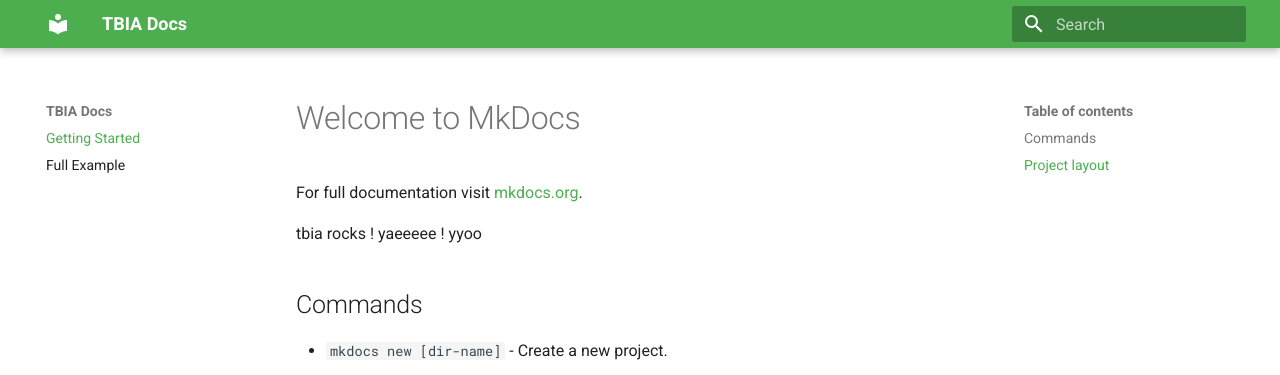
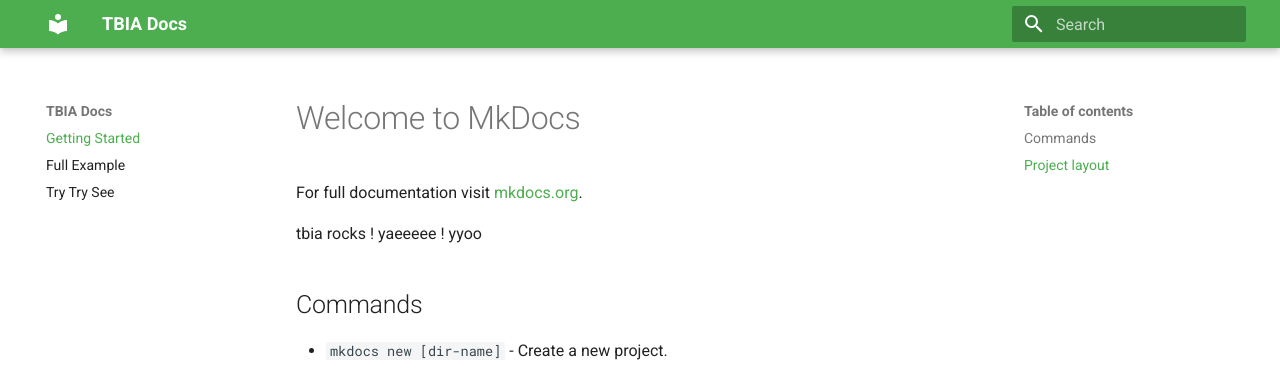
Before and after one commit to jerome-cjko/try-docs, an MkDocs documentation site: the page built from docs/index.md, in a window 1280 px wide. Shown: the top 375 px of the page. Built offline with MkDocs 1.6.1 and Material for MkDocs 9.7.7, drawn with Linux system fonts in a browser that asks for light colours.

Commit message:
Update mkdocs.yml

```diff
--- a/mkdocs.yml
+++ b/mkdocs.yml
@@ -2,6 +2,7 @@
 nav:
   - Getting Started: index.md
   - Full Example: example.md
+  - Try Try See: trytrysee.md
 theme:
    name: 'material'
    palette:
```
